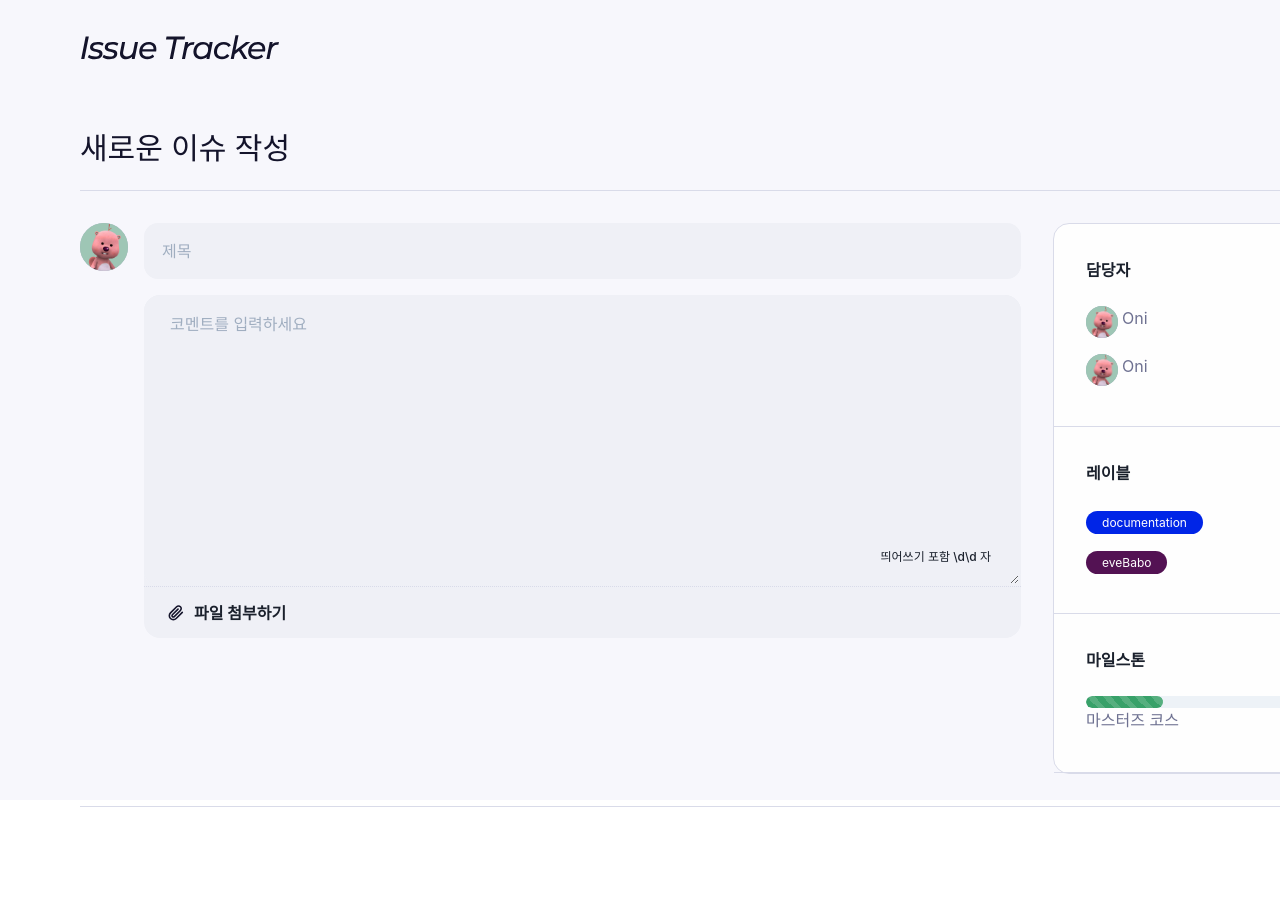
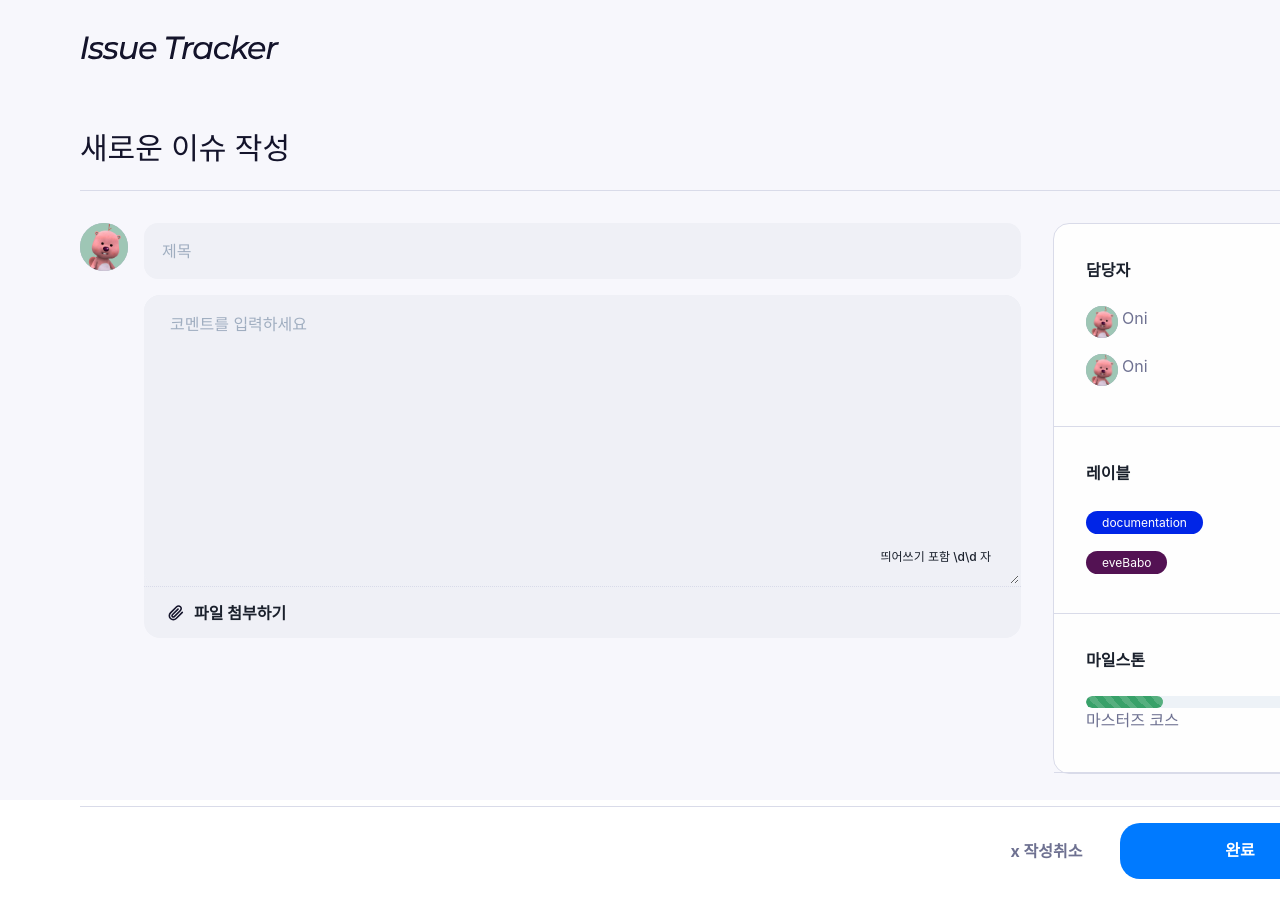
Before and after one commit to codesquad-members-2021/issue-tracker, a React (Create React App) app in the folder FE/issue-tracker/: page /new-issue in a window 1280 px wide. Shown: the top 903 px of the page. After the commit the page ends 879 px from the top, so only its background shows below. Built offline with nearby package versions, Linux system fonts and the light colour scheme.

Commit message:
Chore: #18 버튼 box 컴포넌트 생성

```diff
--- /dev/null
+++ b/FE/issue-tracker/src/components/newIssue/ButtonBox.tsx
@@ -0,0 +1,42 @@
+import styled from 'styled-components';
+
+import { Button } from '@chakra-ui/button';
+
+function ButtonBox() {
+  return (
+    <ButtonBoxWrap>
+      <CancelBtn>
+        <span>x 작성취소</span>
+      </CancelBtn>
+      <Button
+        width="240px"
+        height="56px"
+        colorScheme="blue"
+        background="bl_initial"
+        borderRadius="20px"
+      >
+        완료
+      </Button>
+    </ButtonBoxWrap>
+  );
+}
+
+export default ButtonBox;
+
+const ButtonBoxWrap = styled.div`
+  display: flex;
+  justify-content: flex-end;
+  align-items: center;
+  width: 100%;
+`;
+
+const CancelBtn = styled.button`
+  margin-right: 32px;
+  width: 83px;
+  height: 32px;
+
+  span {
+    color: ${({ theme }) => theme.colors.gr_label};
+    font-weight: ${({ theme }) => theme.fontWeights.bold};
+  }
+`;
--- a/FE/issue-tracker/src/components/newIssue/NewIssueContainer.tsx
+++ b/FE/issue-tracker/src/components/newIssue/NewIssueContainer.tsx
@@ -4,6 +4,7 @@ import { Avatar } from '@chakra-ui/avatar';
 
 import TextBox from './TextBox';
 import SelectBox from './SelectBox';
+import ButtonBox from './ButtonBox';
 
 function NewIssueContainer() {
   return (
@@ -13,7 +14,7 @@ function NewIssueContainer() {
         <TextBox />
         <SelectBox />
       </ContentsBox>
-      <ButtonBox></ButtonBox>
+      <ButtonBox />
     </Wrap>
   );
 }
@@ -34,10 +35,3 @@ const ContentsBox = styled.div`
   border-top: 1px solid ${({ theme }) => theme.colors.gr_line};
   border-bottom: 1px solid ${({ theme }) => theme.colors.gr_line};
 `;
-
-const ButtonBox = styled.div`
-  display: flex;
-  width: 100%;
-  height: 80px;
-  justify-content: flex-end;
-`;
```
